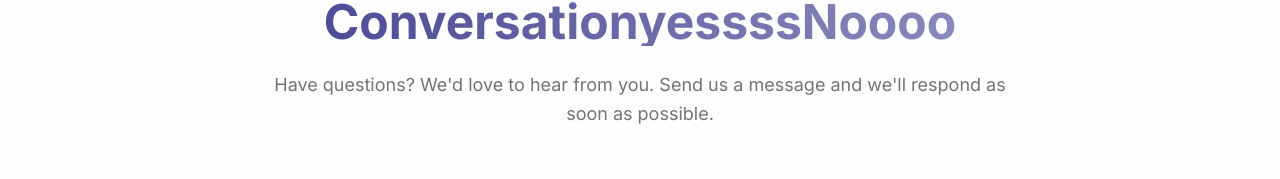
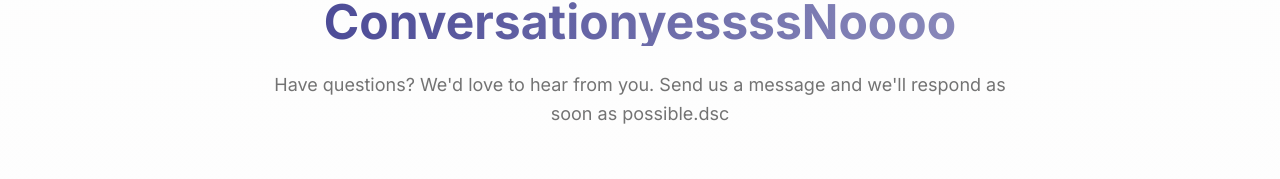
Before and after one commit to app-drongo/ai-website-create-a-website-627-162178-ujl, a Next.js app: page /contact in a window 1280 px wide. Shown: the part 567-746 px from the top of the page. Built offline with nearby package versions, Linux system fonts and the light colour scheme.

Commit message:
Update Contact.tsx

```diff
--- a/src/components/sections/contact/Contact.tsx
+++ b/src/components/sections/contact/Contact.tsx
@@ -94,7 +94,7 @@ export default function Contact() {
           </h2>
           <p className="text-lg text-muted-foreground leading-relaxed">
             Have questions? We'd love to hear from you. Send us a message and
-            we'll respond as soon as possible.
+            we'll respond as soon as possible.dsc
           </p>
         </div>
 
```
